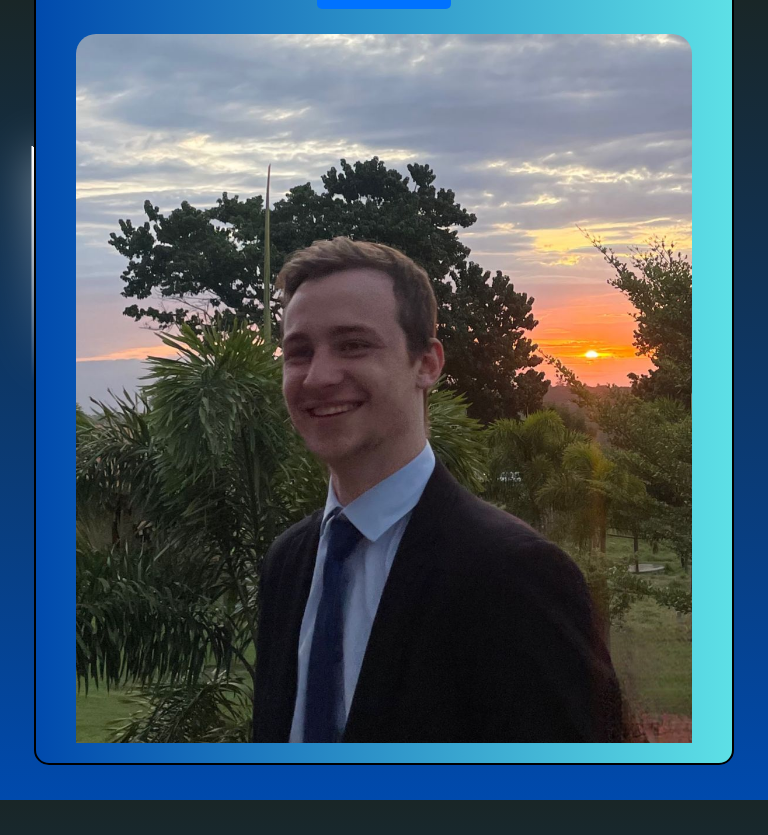
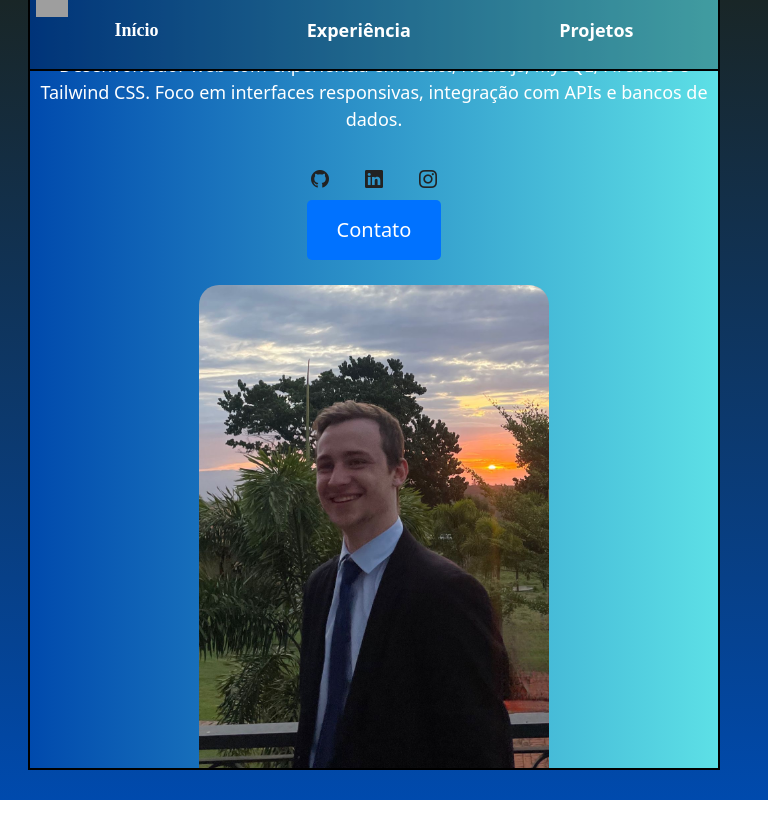
Before and after one commit to gabrielfogaca/gabrielffogaca, a React (Vite) app: page / in a window 768 px wide. After the commit the page ends 800 px from the top, so only its background shows below. Built offline with nearby package versions, Linux system fonts and the light colour scheme; grey boxes are pictures that could not be loaded.

Commit message:
adjusts on ipad mini responsivity

```diff
--- a/index.html
+++ b/index.html
@@ -4,7 +4,7 @@
   <meta name="description" content="Gabriel Furlan Fogaça's personal website" />
   <meta name="keywords" content="Gabriel Furlan Fogaça, personal website, portfolio, developer" />
   <meta name="author" content="Gabriel Furlan Fogaça" />
-  <link rel="icon" href="/public/imgs/url.ico" />
+  <link rel="icon" href="public/imgs/url.ico" />
   <title>Gabriel Furlan Fogaça</title>
 </head>
 
--- a/src/App.jsx
+++ b/src/App.jsx
@@ -4,7 +4,7 @@ import 'bootstrap-icons/font/bootstrap-icons.css';
 import $ from 'jquery';
 import './index.css';
 import './indexIpadMini.css';
-import './indexIpadAir.css';
+// import './indexIpadAir.css';
 import './indexIp14.css';
 import './indexIpSE.css';
 import './indexIpXr.css';
--- a/src/assets/components/experiencia.jsx
+++ b/src/assets/components/experiencia.jsx
@@ -211,7 +211,7 @@ function Experiencia({ lang }) {
             </div>
           ))}
         </div>
-        <div className="row">
+        <div className="row row-cols-1">
           <h4 className="text-center">{textos[lang].conhecimento}</h4>
         </div>
         <div className="infinite-scroll">
--- a/src/indexIpadAir.css
+++ /dev/null
@@ -1,165 +0,0 @@
-
-/* Responsividade para iPad Air (820x1180) */
-@media screen and (min-width: 770px) and (max-width: 900px) {
-  body, html {
-    background: linear-gradient(to bottom, #192627, #004aad);
-    height: 1180px;
-    margin: 0;
-    display: flex;
-    justify-content: center;
-    align-items: center;
-    z-index: -2;
-  }
-
-  .center {
-    position: relative;
-    width: 780px;
-    height: 850px;
-    padding: 25px;
-    display: flex;
-    flex-direction: column;
-    justify-content: flex-start;
-    box-sizing: border-box;
-    left: 0;
-  }
-
-  .center h1 {
-    height: 130px;
-  }
-
-  @property --angle {
-    syntax: "<angle>";
-    initial-value: 0deg;
-    inherits: false;
-  }
-
-  .center::after, .center::before {
-    content: '';
-    position: absolute;
-    width: 785px;
-    height: 855px;
-    background-image: conic-gradient(from var(--angle), transparent 90%, white);
-    top: 50%;
-    left: 50%;
-    translate: -50% -50%;
-    z-index: -1;
-    padding: 20px;
-    border-radius: 20px;
-    animation: 3s spin linear infinite;
-  }
-
-  .center::before {
-    filter: blur(1.5rem);
-    opacity: 0.5;
-  }
-
-  @keyframes spin {
-    from {
-      --angle: 0deg;
-    }
-    to {
-      --angle: 360deg;
-    }
-  }
-
-  .navbar {
-    padding: 15px;
-    flex-direction: row;
-    border-radius: 20px;
-  }
-
-  .accordion {
-    font-size: 20px;
-    padding: 20px;
-  }
-
-  .content {
-    font-size: 20px;
-    padding: 25px;
-  }
-
-  .row {
-    align-items: center;
-  }
-
-  .col {
-    margin-bottom: 30px;
-    width: 100%;
-  }
-
-  .home-leftSide h3 {
-    font-size: 26px;
-  }
-
-  .home-leftSide div{
-    width: 140px;
-  }
-
-  .home-leftSide button {
-    padding: 18px 35px;
-    font-size: 22px;
-  }
-
-  .home-rightSide {
-    height: auto;
-    width: 100%;
-  }
-
-  .experiencia, .certificates {
-    padding: 35px;
-    overflow-y: auto;
-    max-height: 65vh;
-  }
-
-  .expin, .certificates div {
-    padding: 35px 30px 30px 35px;
-  }
-
-  .p1 {
-    overflow-x: auto;
-    overflow-y: auto !important;
-  }
-
-  .projetos {
-    display: flex;
-    flex-direction: column;
-    align-items: center;
-    flex-grow: 1;
-    padding: 20px;
-    box-sizing: border-box;
-  }
-
-  .projetos > div {
-    width: 100%;
-    margin-bottom: 30px;
-    display: flex;
-    flex-direction: column;
-    align-items: center;
-    box-sizing: border-box;
-  }
-
-  .projetos img {
-    width: 100%;
-    max-height: 380px;
-    object-fit: cover;
-    border-radius: 20px;
-  }
-
-  .projetos span {
-    width: 100%;
-    text-align: center;
-    font-size: 20px;
-  }
-
-  .projetos button {
-    padding: 18px 35px;
-    font-size: 22px;
-    margin-top: 20px;
-  }
-
-  .profilePhoto {
-    position: relative;
-    height: auto;
-    border-radius: 20px;
-  }
-}
--- a/src/indexIpadMini.css
+++ b/src/indexIpadMini.css
@@ -1,26 +1,28 @@
-/* Responsividade para iPad Mini (768x1025) */
+/* Responsividade para iPad Mini (768x1024) */
 @media screen and (min-width: 706px) and (max-width: 768px) {
-  body, html {
+  html, body {
+    width: 100vw;
+    height: 100vh;
+    margin: 0;
+    padding: 0;
     background: linear-gradient(to bottom, #192627, #004aad);
-    height: 100%;
-    margin: 0;
-    display: flex;
-    justify-content: center;
-    align-items: center;
-    z-index: -2;
+    box-sizing: border-box;
+    overflow-x: hidden;
   }
 
   .center {
     position: relative;
-    bottom: 70px;
-    width: 700px;
-    height: 870px;
-    padding: 20px;
+    width: 90vw;
+    min-height: 90vh;
+    max-width: 720px;
+    left: -10px;
+    top: -20px;
+    padding: 0;
+    border-radius: 0;
     display: flex;
     flex-direction: column;
     justify-content: flex-start;
     box-sizing: border-box;
-    left: 0;
   }
 
   @property --angle {
@@ -30,18 +32,24 @@
   }
 
   .center::after, .center::before {
-    content: '';
+    width: 100vw;
+    height: 100vh;
+    left: 0;
+    top: 0;
+    border-radius: 0;
+    padding: 0;
+    min-width: 100vw;
+    min-height: 100vh;
+    background-image: conic-gradient(from var(--angle), transparent 90%, white);
+    z-index: -1;
+    animation: 3s spin linear infinite;
+  }
+
+  .center::after, .center::before {
+    content: unset;
     position: absolute;
-    width: 705px;
-    height: 875px;
-    background-image: conic-gradient(from var(--angle), transparent 90%, white);
-    top: 50%;
-    left: 50%;
-    translate: -50% -50%;
-    z-index: -1;
-    padding: 15px;
-    border-radius: 20px;
-    animation: 3s spin linear infinite;
+    display: block;
+    background-color: transparent;
   }
 
   .center::before {
@@ -61,7 +69,10 @@
   .navbar {
     padding: 10px;
     flex-direction: row;
-    border-radius: 20px;
+    border-radius: 0;
+    /* width: 100vw; */
+    box-sizing: border-box;
+    max-width: 720px;
   }
 
   .accordion {
@@ -71,17 +82,25 @@
 
   .content {
     font-size: 18px;
-    padding: 20px;
+    padding: 16px;
+    /* width: 100vw; */
+    box-sizing: border-box;
+    max-width: 720px;
   }
 
   .row {
     flex-direction: column;
     align-items: center;
+    width: 100vw;
+    margin: 0;
+    max-width: 720px;
   }
 
   .col {
     margin-bottom: 25px;
-    width: 100%;
+    width: 100vw;
+    max-width: 720px;
+    box-sizing: border-box;
   }
 
   .home-leftSide h3 {
@@ -95,78 +114,74 @@
 
   .home-rightSide {
     height: auto;
-    width: 100%;
+    width: 100vw;
+    display: flex;
+    justify-content: center;
+    align-items: center;
+    max-width: 720px;
   }
 
   .experiencia, .certificates {
-    padding: 30px;
+    padding: 20px;
     overflow-y: auto;
-    max-height: 75vh;
+    /* max-height: 75vh; */
+    /* width: 100vw; */
+    box-sizing: border-box;
+    max-width: 720px;
+    align-items: center;
+    margin: 0;
+    max-width: 720px;
     }
 
   .expin, .certificates div {
-    padding: 30px 25px 25px 30px;
+    padding: 20px 15px 15px 20px;
   }
 
+  /* Infinite scroll: desativado e coluna */
  .infinite-scroll {
-    overflow: hidden;
-    width: 100%;
+  overflow-y: auto !important;              /* Permite scroll vertical */
+  overflow-x: hidden !important;            /* Evita scroll horizontal */
+  width: 100% !important;
+  max-width: 720px !important;
+  margin: 0 auto !important;                /* Centraliza horizontalmente */
+  display: flex;
+  flex-direction: column;
+  align-items: center;
+  box-sizing: border-box;
 }
 
-  .infinite-scroll .row {
-    display: flex;
-    width: calc(10 * 100px); /* Ajuste baseado no número de itens e sua largura */
-    animation: scroll 20s linear infinite; /* Ajuste a duração da animação */
-  }
-
+.infinite-scroll .row,
 .infinite-scroll .row-reverse {
-    display: flex;
-    width: calc(10 * 100px); /* Ajuste baseado no número de itens e sua largura */
-    animation: scroll-reverse 20s linear infinite; /* Animação da direita para esquerda */
+  display: flex !important;
+  flex-direction: column !important;
+  width: 100% !important;
+  max-width: 720px !important;
+  animation: none !important;
+  align-items: center;
 }
 
 .infinite-scroll .col {
-    flex: 0 0 auto;
-    width: 100px; /* Largura de cada item */
-    display: flex;
-    flex-direction: column;
-    align-items: center;
-  }
-
-  @keyframes scroll {
-    from {
-      transform: translateX(0); /* Começa do início */
-    }
-    to {
-      transform: translateX(calc(-100%)); /* Role por toda a largura */
-    }
-  }
-
-  @keyframes scroll-reverse {
-    from {
-      transform: translateX(calc(-100%)); /* Começa no final */
-    }
-    to {
-      transform: translateX(0); /* Role de volta para o início */
-    }
-  }
-
-  .p1 {
-    overflow-x: auto;
-    overflow-y: auto !important;
+  width: 100% !important;
+  max-width: 720px !important;
+  min-width: 0 !important;
+  box-sizing: border-box;
 }
 
   .projetos {
+    margin-top: 10px;
     display: flex;
     flex-direction: column;
     align-items: center;
     flex-grow: 1;
     padding: 15px;
     box-sizing: border-box;
+    max-width: 665px !important;
+    max-height: 820px !important;
   }
 
   .projetos > div {
-    width: 100%;
+    width: 100vw;
+    max-width: 820px !important;
     margin-bottom: 25px;
     display: flex;
     flex-direction: column;
@@ -176,6 +191,7 @@
 
   .projetos img {
     width: 100%;
+    max-width: 720px;
     max-height: 350px;
     object-fit: cover;
     border-radius: 20px;
@@ -185,6 +201,7 @@
     width: 100%;
     text-align: center;
     font-size: 18px;
+    max-width: 720px;
   }
 
   .projetos button {
@@ -195,8 +212,14 @@
 
   .profilePhoto {
     position: relative;
-    width: 100%;
+    width: 90vw;
     height: auto;
     border-radius: 20px;
+    max-width: 350px;
+  }
+
+  .row-cols-1{
+    flex-direction: unset !important;
+    width: auto !important;
   }
 }
```
Lines whose indentation alone changed are shown as unchanged.
